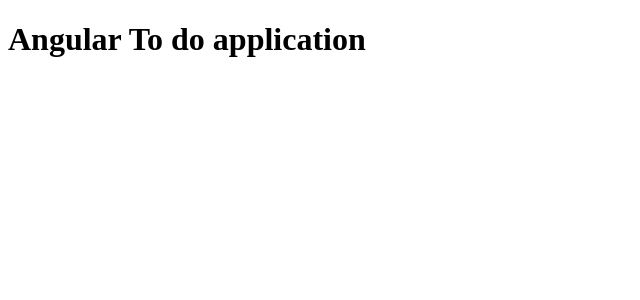
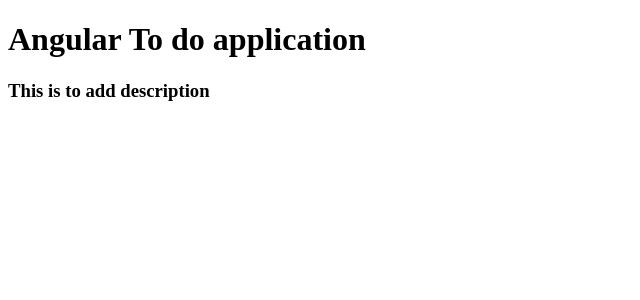
Before and after one commit to HasangiComplex/Angular-Projects, an Angular app: page / in a window 1280 px wide. Shown: the top 300 px of the page, without its empty margins (0-640 px from the left). Built offline with nearby package versions, Linux system fonts and the light colour scheme.

Commit message:
Add descriptions

```diff
--- a/src/app/app.component.html
+++ b/src/app/app.component.html
@@ -332,5 +332,6 @@
 <!--&lt;!&ndash; * * * * * * * * * * End of Placeholder  * * * * * * * * * * * * &ndash;&gt;-->
 <!--&lt;!&ndash; * * * * * * * * * * * * * * * * * * * * * * * * * * * * * * * * &ndash;&gt;-->
 <H1>Angular To do application</H1>
+<h3>This is to add description</h3>
 
 <!--<router-outlet />-->
```
